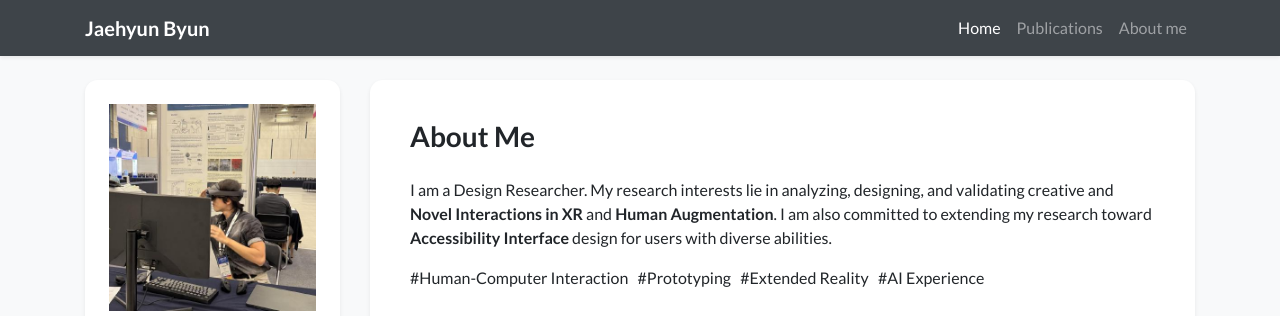
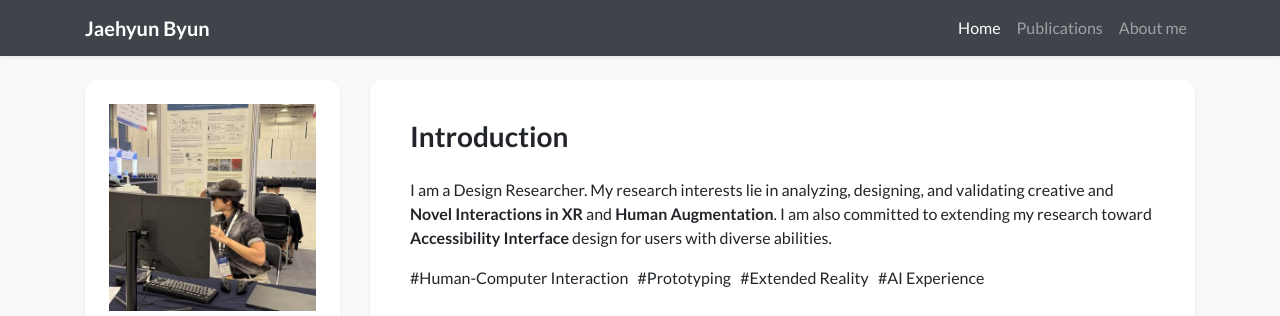
Before and after one commit to Jaehyun-Byun/Jaehyun-Byun.github.io, a Jekyll site: the page built from index.html, in a window 1280 px wide and 900 px high. Shown: the top 316 px of the window. Built offline with Jekyll 4.4.1, drawn with Linux system fonts in a browser that asks for light colours; nearby versions of some CDN libraries; a style sheet for code colours, icons or effects is not loaded.

Commit message:
Update profile_card_bio_only.html

```diff
--- a/_includes/widgets/profile_card_bio_only.html
+++ b/_includes/widgets/profile_card_bio_only.html
@@ -5,7 +5,7 @@
             <div class="card-body p-4">
                 <div class="row px-3 pt-3">
                     <div class="col h3">
-                        About Me
+                        Introduction
                     </div>
                 </div>
                 <div class="row p-3">
```
